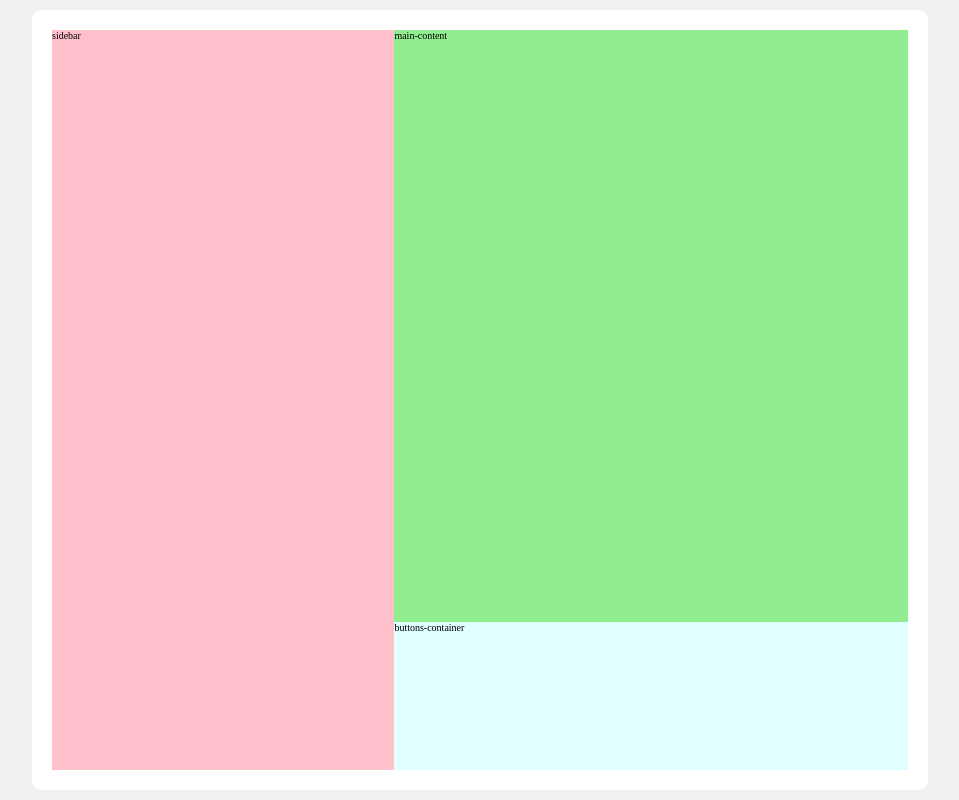
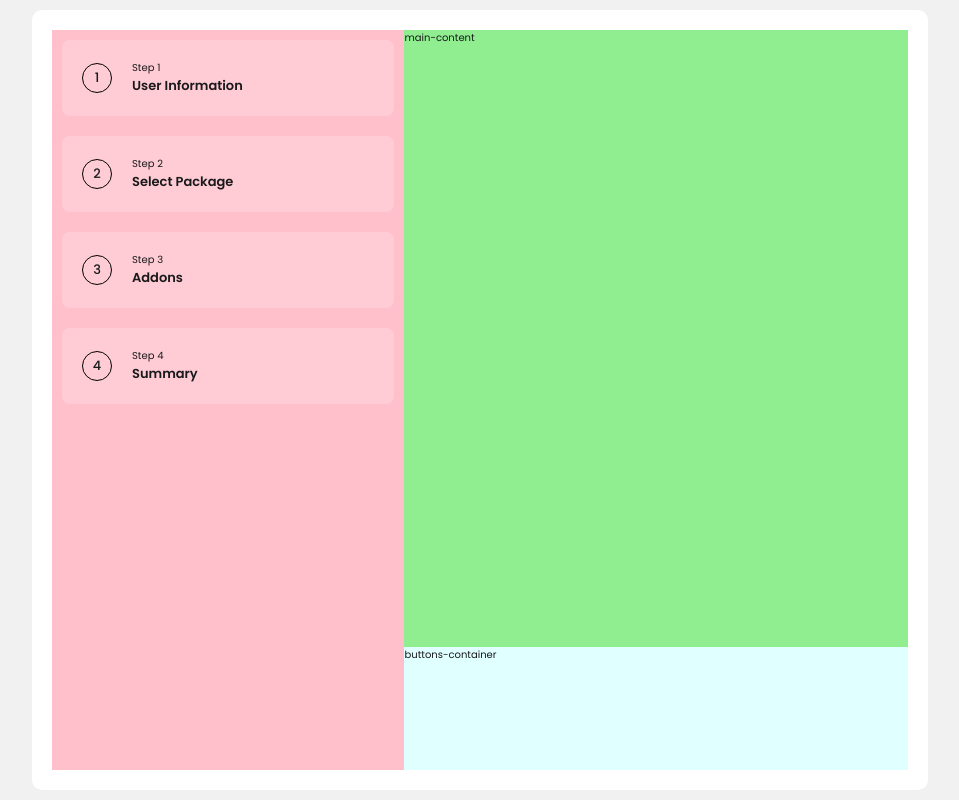
Before and after one commit to Yasser-Shehab/Grid-Layout-Practice, a plain HTML site: page index.html in a window 1280 px wide. Shown: the whole page, without its empty margins (160-1119 px from the left). Drawn offline with Linux system fonts and the light colour scheme.

```diff
--- a/css/style.css
+++ b/css/style.css
@@ -1,3 +1,5 @@
+@import url("https://fonts.googleapis.com/css2?family=Poppins:wght@300;400;500;600&display=swap");
+
 *,
 *::before,
 *::after {
@@ -7,11 +9,17 @@
 }
 
 html {
+  font-family: "Poppins", sans-serif;
   font-size: 62.5%;
+  color: rgb(25, 25, 27);
 }
 
 body {
   background: #f1f1f1;
+}
+
+h2 {
+  font-size: 1.3rem;
 }
 
 .fullscreen {
@@ -36,11 +44,12 @@ body {
   min-height: 780px;
   padding: 2rem;
   display: grid;
-  grid-template-columns: 0.4fr 0.6fr;
-  grid-template-rows: 0.8fr 0.2fr;
+  grid-template-columns: 0.7fr 1fr;
+  grid-template-rows: 1fr 0.2fr;
 }
 
 .sidebar {
+  padding: 1rem;
   background: pink;
   grid-row: span 2;
 }
@@ -53,7 +62,34 @@ body {
   background: lightcyan;
 }
 
-@media (width < 650px) {
+.step {
+  border-radius: 0.75rem;
+  display: flex;
+  align-items: center;
+  gap: 2rem;
+  background-color: #ffffff30;
+  margin-bottom: 2rem;
+  padding: 2rem 2rem;
+  cursor: pointer;
+}
+
+.step:last-child {
+  margin-bottom: 0;
+}
+
+.step_number {
+  font-size: 1.3rem;
+  font-weight: 500;
+  width: 3rem;
+  height: 3rem;
+  display: flex;
+  align-items: center;
+  justify-content: center;
+  border-radius: 50%;
+  border: 1px solid black;
+}
+
+@media (width < 750px) {
   body {
     background-color: red;
   }
@@ -64,15 +100,33 @@ body {
     border-radius: 0;
     padding: 0;
     grid-template-columns: 1fr;
-    grid-template-rows: 0.2fr 0.7fr 0.1fr;
+    grid-template-rows: 20% 65% 15%;
   }
   .sidebar {
     grid-row: unset;
+    display: flex;
+    align-items: center;
+    justify-content: center;
   }
 
   .main-content {
     border-radius: 1rem;
-    margin: 5rem 2rem;
-    margin-top: -5rem;
+    margin: 3rem 2rem;
+    margin-top: -3rem;
+  }
+
+  .step_details {
+    display: none;
+  }
+
+  .step {
+    width: unset;
+    background-color: transparent;
+    margin: 0;
+    margin-bottom: 2vh;
+  }
+
+  .step:last-child {
+    margin-bottom: 2vh;
   }
 }
--- a/index.html
+++ b/index.html
@@ -11,7 +11,36 @@
     <div class="fullscreen">
       <div class="container">
         <div class="form">
-          <div class="sidebar">sidebar</div>
+          <div class="sidebar">
+            <div class="step">
+              <div class="step_number">1</div>
+              <div class="step_details">
+                <p>Step 1</p>
+                <h2>User Information</h2>
+              </div>
+            </div>
+            <div class="step">
+              <div class="step_number">2</div>
+              <div class="step_details">
+                <p>Step 2</p>
+                <h2>Select Package</h2>
+              </div>
+            </div>
+            <div class="step">
+              <div class="step_number">3</div>
+              <div class="step_details">
+                <p>Step 3</p>
+                <h2>Addons</h2>
+              </div>
+            </div>
+            <div class="step">
+              <div class="step_number">4</div>
+              <div class="step_details">
+                <p>Step 4</p>
+                <h2>Summary</h2>
+              </div>
+            </div>
+          </div>
           <div class="main-content">main-content</div>
           <div class="buttons-container">buttons-container</div>
         </div>
```
